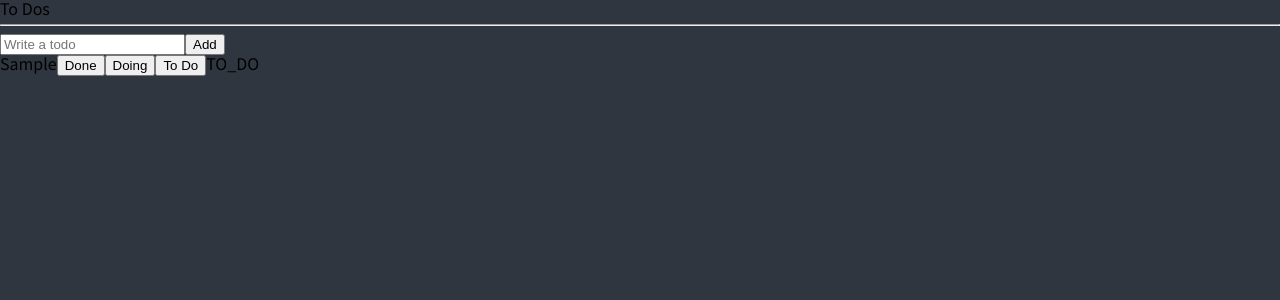
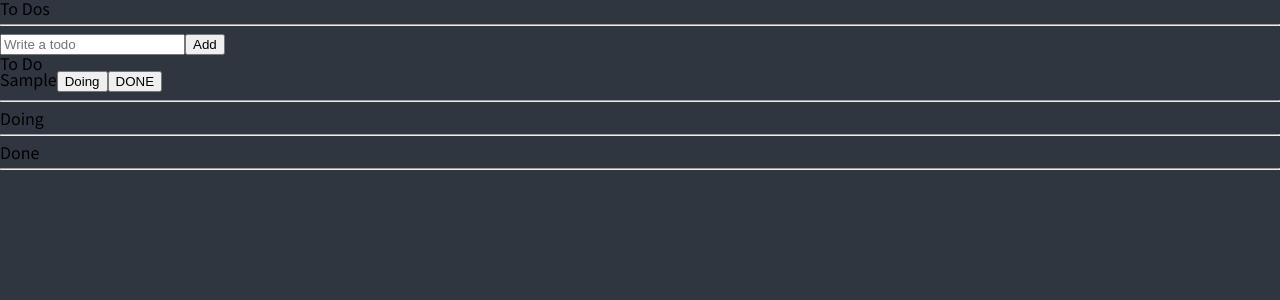
Before and after one commit to Parkjju/React-todo, a React (Create React App) app in the folder todo/: page / in a window 1280 px wide. Both pictures are taken after typing "Sample" into the empty fields and a click on the button "Add". Shown: the top 300 px of the page. Built offline with nearby package versions, Linux system fonts and the light colour scheme.

Commit message:
[Feature] derived state, Recoil Selector 활용

```diff
--- a/todo/src/atoms.tsx
+++ b/todo/src/atoms.tsx
@@ -1,4 +1,4 @@
-import { atom } from 'recoil';
+import { atom, selector } from 'recoil';
 
 export interface ITodo {
     text: string;
@@ -9,3 +9,15 @@ export const toDoState = atom<ITodo[]>({
     key: 'todo',
     default: [],
 });
+
+export const toDoSelector = selector({
+    key: 'toDoSelector',
+    get: ({ get }) => {
+        const toDos = get(toDoState);
+        return [
+            toDos.filter((toDo) => toDo.category === 'TO_DO'),
+            toDos.filter((toDo) => toDo.category === 'DOING'),
+            toDos.filter((toDo) => toDo.category === 'DONE'),
+        ];
+    },
+});
--- a/todo/src/components/Todo.tsx
+++ b/todo/src/components/Todo.tsx
@@ -1,13 +1,31 @@
-import { ITodo } from '../atoms';
+import React from 'react';
+import { useSetRecoilState } from 'recoil';
+import { ITodo, toDoState } from '../atoms';
 
 function Todo({ text, id, category }: ITodo) {
+    const setToDos = useSetRecoilState(toDoState);
+    const onClick = (newCategory: ITodo['category']) => {
+        setToDos((oldToDos) => {
+            const targetIndex = oldToDos.findIndex((toDo) => toDo.id === id);
+            const newToDo = { text, id, category: newCategory };
+            const newToDos = [...oldToDos];
+            newToDos.splice(targetIndex, 1, newToDo);
+
+            return newToDos;
+        });
+    };
     return (
-        <li key={id}>
+        <li>
             <span>{text}</span>
-            <button>Done</button>
-            <button>Doing</button>
-            <button>To Do</button>
-            {category}
+            {category !== 'DOING' && (
+                <button onClick={() => onClick('DOING')}>Doing</button>
+            )}
+            {category !== 'TO_DO' && (
+                <button onClick={() => onClick('TO_DO')}>To Do</button>
+            )}
+            {category !== 'DONE' && (
+                <button onClick={() => onClick('DONE')}>DONE</button>
+            )}
         </li>
     );
 }
--- a/todo/src/components/TodoList.tsx
+++ b/todo/src/components/TodoList.tsx
@@ -1,21 +1,41 @@
 import { useRecoilValue } from 'recoil';
 import CreateTodo from './CreateTodo';
-import { toDoState } from '../atoms';
+import { toDoSelector } from '../atoms';
 import Todo from './Todo';
 
 function TodoList() {
-    const toDos = useRecoilValue(toDoState);
+    const [toDo, doing, done] = useRecoilValue(toDoSelector);
 
     return (
         <div>
             <h1>To Dos</h1>
             <hr />
             <CreateTodo />
+            <h2>To Do</h2>
+
             <ul>
-                {toDos.map((todo) => (
+                {toDo.map((todo) => (
                     <Todo key={todo.id} {...todo} />
                 ))}
             </ul>
+            <hr />
+            <h2>Doing</h2>
+
+            <ul>
+                {doing.map((todo) => (
+                    <Todo key={todo.id} {...todo} />
+                ))}
+            </ul>
+            <hr />
+
+            <h2>Done</h2>
+
+            <ul>
+                {done.map((todo) => (
+                    <Todo key={todo.id} {...todo} />
+                ))}
+            </ul>
+            <hr />
         </div>
     );
 }
```
